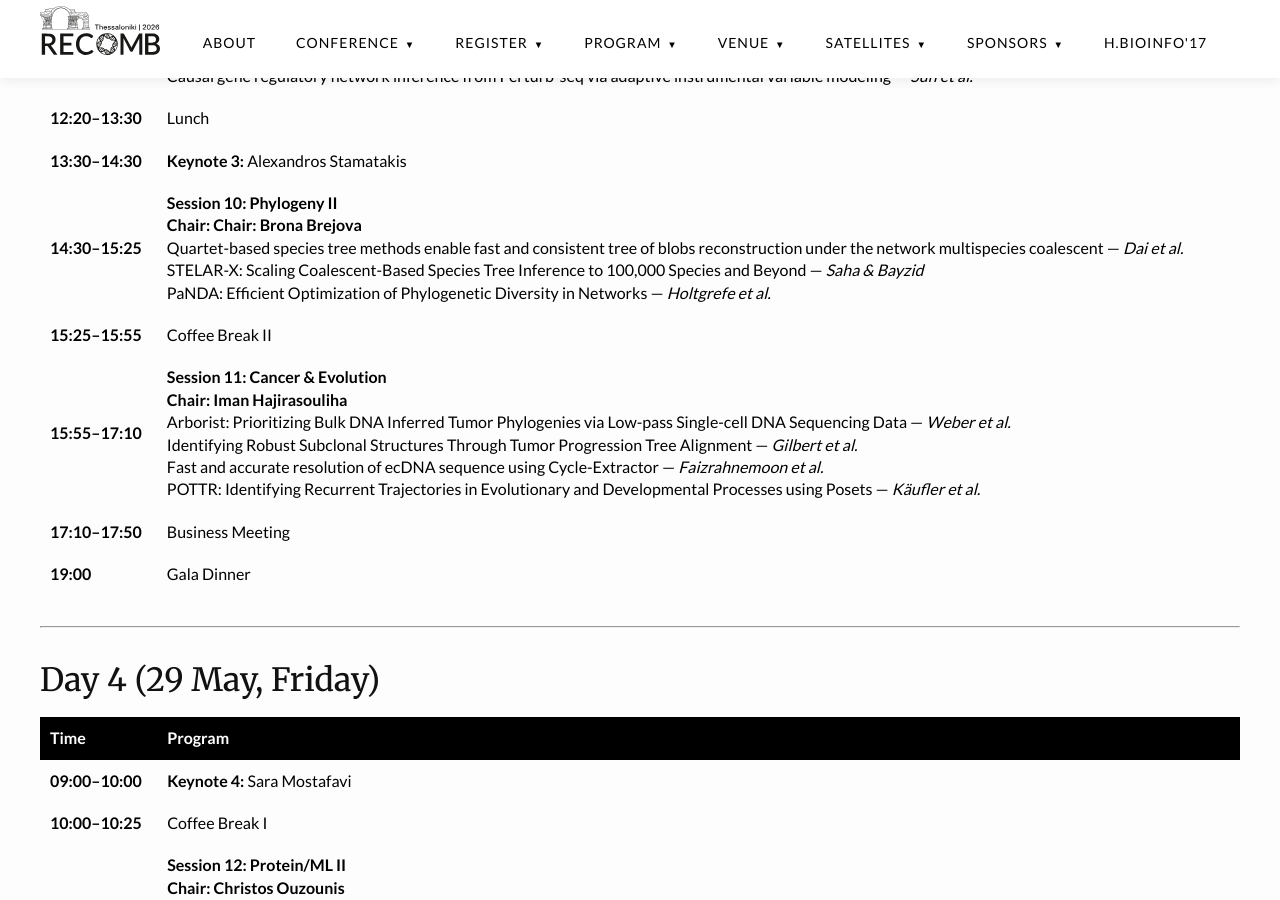
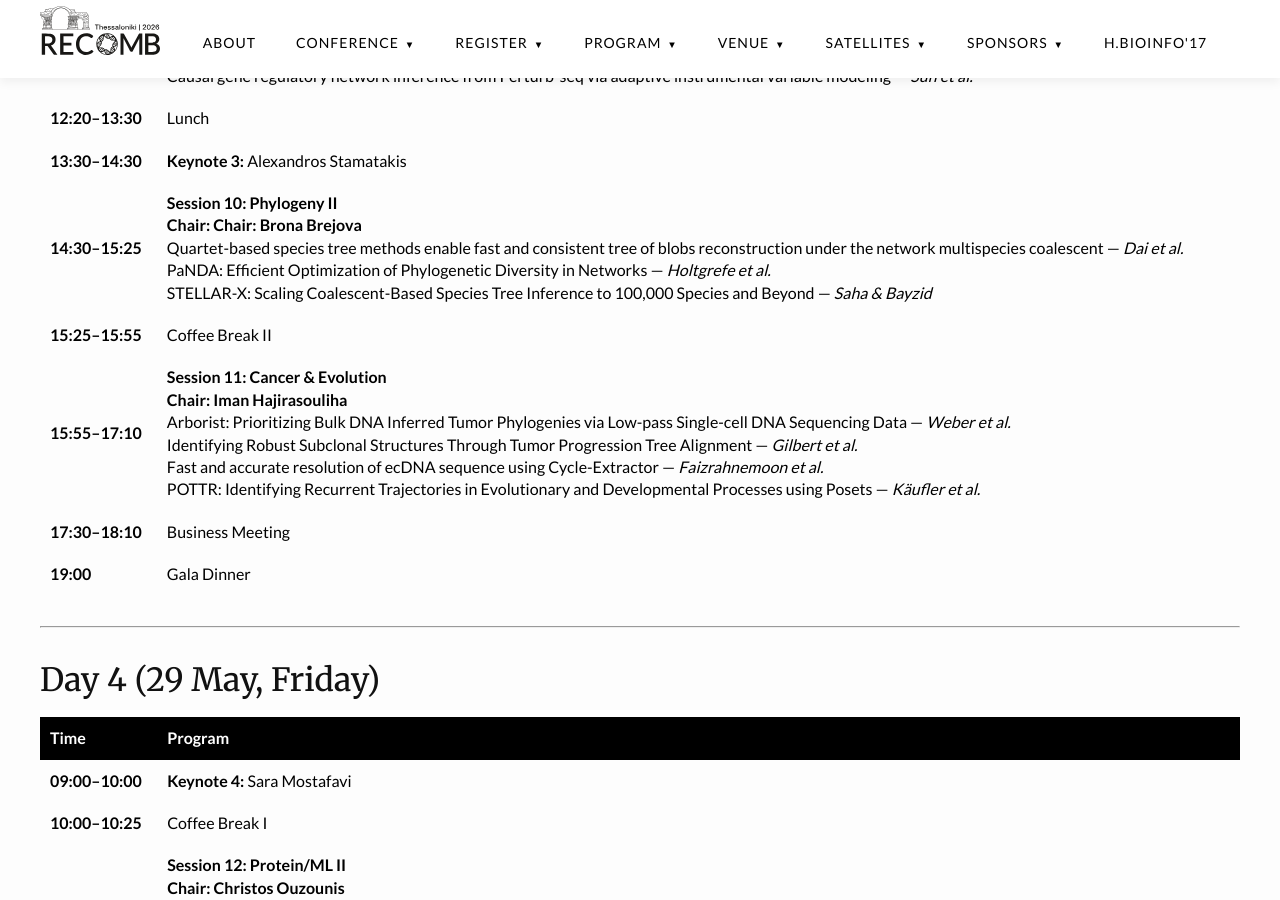
Before and after one commit to recomb-conference/recomb2026, a Jekyll site: the page built from program.md, in a window 1280 px wide and 900 px high, scrolled down 2847 px. Built offline with Jekyll 4.4.1, drawn with Linux system fonts in a browser that asks for light colours; nearby versions of some CDN libraries.

Commit message:
Update program.md

```diff
--- a/program.md
+++ b/program.md
@@ -52,10 +52,10 @@
 | **10:25–12:20** | **Session 9: Single-Cell II**<br>**Chair: Itsik Pe’er**<br>scDesignPop generates population-scale single-cell RNA-seq data for power analysis, method benchmarking, and privacy protection — *Dong et al.* <br>scProfiterole: Clustering of Single-Cell Proteomic Data Using Graph Contrastive Learning via Spectral Filters — *Coşkun et al.* <br>Integrating morphology and gene expression in unpaired single-cell data using GeoAdvAE — *Du & Lin*<br>MOSAIC: A Spectral Framework for Integrative Phenotypic Characterization Using Population-Level Single-Cell Multi-Omics — *Lu et al.* <br>Integrative Inference of Spatially Informed Cell Lineage Trees using LineageMap — *Pan et al.* <br>Causal gene regulatory network inference from Perturb-seq via adaptive instrumental variable modeling — *Sun et al.* |
 | **12:20–13:30** | Lunch |
 | **13:30–14:30** | **Keynote 3:** Alexandros Stamatakis |
-| **14:30–15:25** | **Session 10: Phylogeny II**<br>**Chair: Chair: Brona Brejova**<br>Quartet-based species tree methods enable fast and consistent tree of blobs reconstruction under the network multispecies coalescent — *Dai et al.* <br>STELAR-X: Scaling Coalescent-Based Species Tree Inference to 100,000 Species and Beyond — *Saha & Bayzid*<br>PaNDA: Efficient Optimization of Phylogenetic Diversity in Networks — *Holtgrefe et al.* |
+| **14:30–15:25** | **Session 10: Phylogeny II**<br>**Chair: Chair: Brona Brejova**<br>Quartet-based species tree methods enable fast and consistent tree of blobs reconstruction under the network multispecies coalescent — *Dai et al.* <br>PaNDA: Efficient Optimization of Phylogenetic Diversity in Networks — *Holtgrefe et al.* <br>STELLAR-X: Scaling Coalescent-Based Species Tree Inference to 100,000 Species and Beyond — *Saha & Bayzid* |
 | **15:25–15:55** | Coffee Break II |
 | **15:55–17:10** | **Session 11: Cancer & Evolution**<br>**Chair: Iman Hajirasouliha**<br>Arborist: Prioritizing Bulk DNA Inferred Tumor Phylogenies via Low-pass Single-cell DNA Sequencing Data — *Weber et al.* <br>Identifying Robust Subclonal Structures Through Tumor Progression Tree Alignment — *Gilbert et al.* <br>Fast and accurate resolution of ecDNA sequence using Cycle-Extractor — *Faizrahnemoon et al.* <br>POTTR: Identifying Recurrent Trajectories in Evolutionary and Developmental Processes using Posets — *Käufler et al.* |
-| **17:10–17:50** | Business Meeting |
+| **17:30–18:10** | Business Meeting |
 | **19:00** | Gala Dinner |
 
 ---
```
